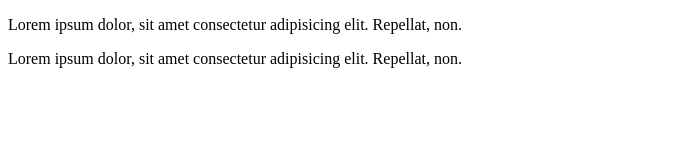
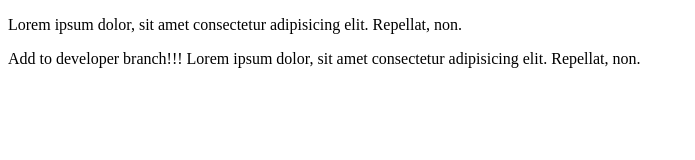
Before and after one commit to ModouGUEYE/firstGitHub, a plain HTML site: page index.html in a window 1280 px wide. Shown: the whole page, without its empty margins (0-695 px from the left). Drawn offline with Linux system fonts and the light colour scheme.

Commit message:
update in developer branch

```diff
--- a/index.html
+++ b/index.html
@@ -12,6 +12,7 @@
         sit amet consectetur adipisicing elit. Repellat, non.
     </p>
     <p>
+        Add to developer branch!!!
         Lorem ipsum dolor,
         sit amet consectetur adipisicing elit. Repellat, non.
     </p>
```
